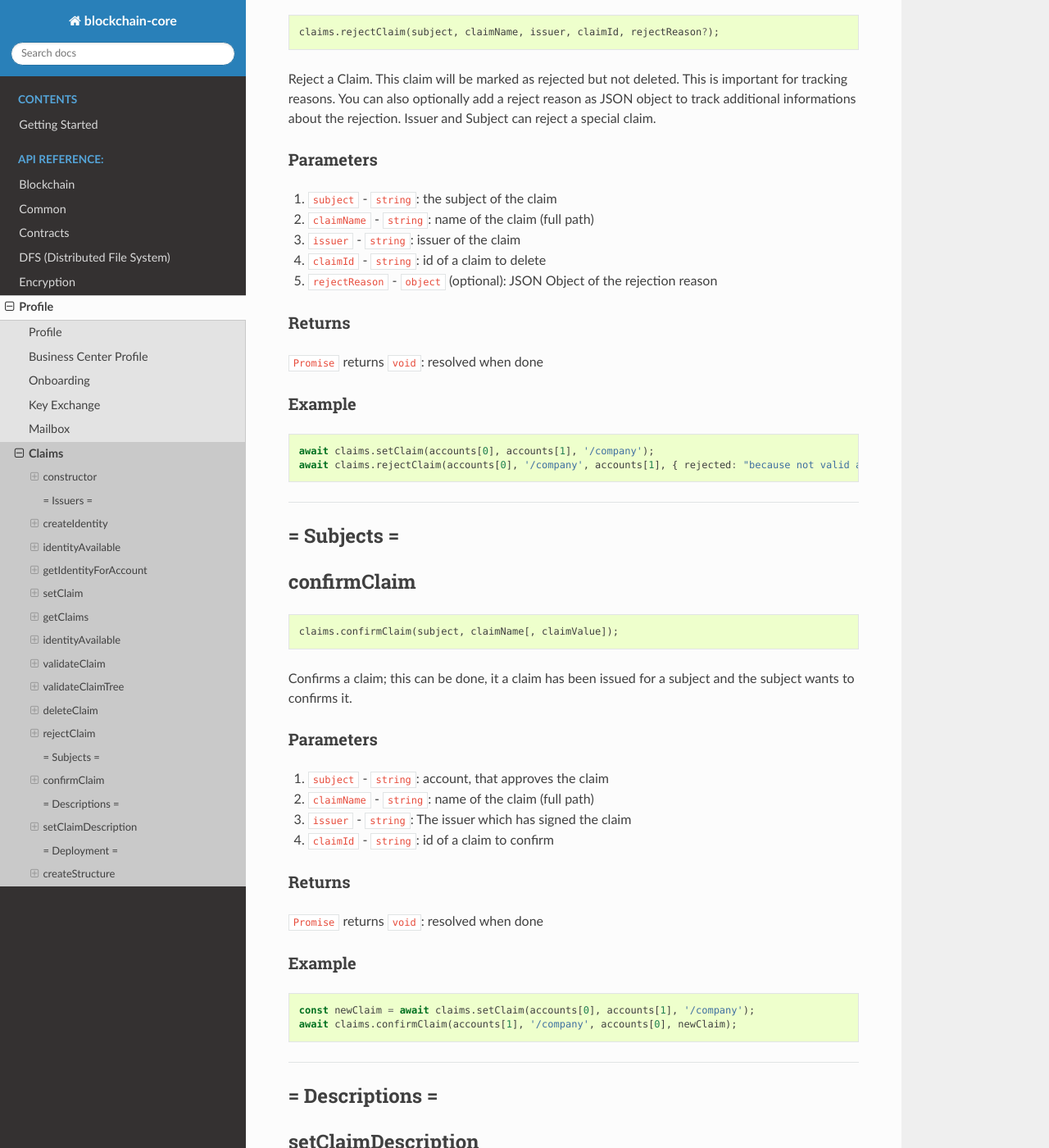
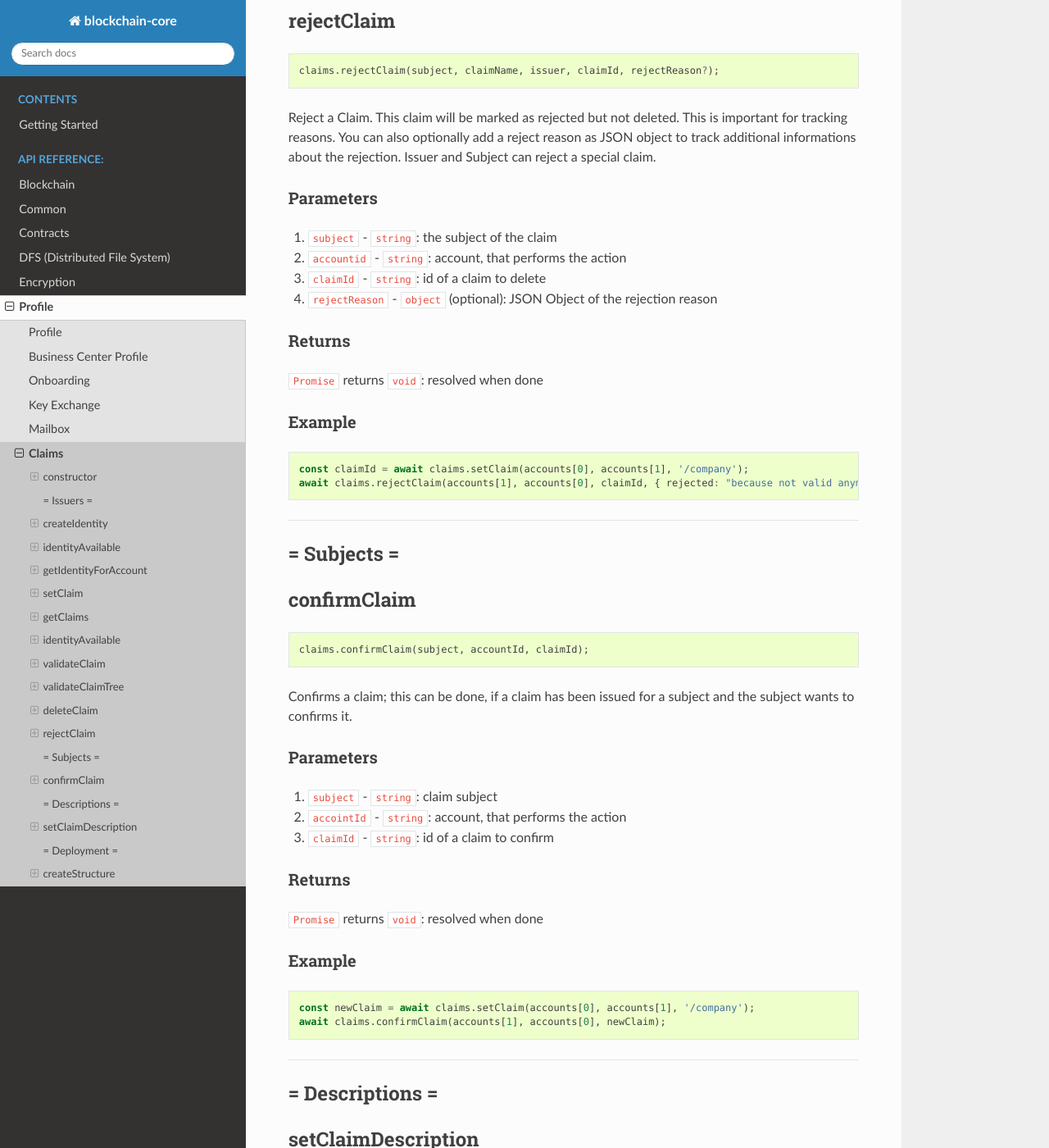
Before and after one commit to evannetwork/api-blockchain-core, a Sphinx documentation site: the page built from docs/profile/claims.rst, in a window 1280 px wide and 1400 px high, scrolled down 8587 px. Shown: the whole window at 82% size. Built offline with Sphinx 7.4.7 and the Read the Docs theme 2.0.0, drawn with Linux system fonts in a browser that asks for light colours; pages that are not in the unit, such as notebooks, are missing from menus; some of the changed text lies outside the part shown.

Commit message:
update docu for claims

```diff
--- a/docs/profile/claims.rst
+++ b/docs/profile/claims.rst
@@ -129,9 +129,9 @@
 
 .. code-block:: typescript
 
-  claims.createIdentity(accountId);
+  claims.createIdentity(accountId[, contractId]);
 
-Creates a new identity for Account and registers them on the storage
+Creates a new identity for account or contract and registers them on the storage. Returned identity is either a 40B contract address (for account identities) or a 32B idenity hash contract identities.
 
 ----------
 Parameters
@@ -151,7 +151,7 @@
 
 .. code-block:: typescript
 
-  await claims.createIdentity(accounts[0]);
+  const identity = await claims.createIdentity(accounts[0]);
 
 
 
@@ -243,8 +243,7 @@
 
   claims.setClaim(issuer, subject, claimName[, expirationDate, claimValue, descriptionDomain]);
 
-Sets or creates a claim; this requires the issuer to have permissions for the parent claim (if claim
-name seen as a path, the parent 'folder').
+Sets or creates a claim; this requires the issuer to have permissions for the parent claim (if claim name seen as a path, the parent 'folder').
 
 ----------
 Parameters
@@ -287,9 +286,9 @@
 
 .. code-block:: typescript
 
-  claims.getClaims(claimName, subject, isIdentity);
+  claims.getClaims(claimName, subject[, isIdentity]);
 
-gets claim informations for a claim name from a given account
+Gets claim information for a claim name from a given account; results has the following properties: creationBlock, creationDate, data, description, expirationDate, id, issuer, name, signature, status, subject, topic, uri, valid.
 
 ----------
 Parameters
@@ -487,17 +486,16 @@
 
 .. code-block:: typescript
 
-  claims.deleteClaim(subject, claimName, issuer);
+  claims.deleteClaim(subject, accountId, claimId);
 
-Delete a claim. This requires the **issuer** to have permissions for the parent claim (if claim name seen as a path, the parent 'folder'). Subjects of a claim may only delete it, if they are the issuer as well. If not, they can only react to it by confirming or rejecting the claim.
+Delete a claim. This requires the **accountId** to have permissions for the parent claim (if claim name seen as a path, the parent 'folder'). Subjects of a claim may only delete it, if they are the issuer as well. If not, they can only react to it by confirming or rejecting the claim.
 
 ----------
 Parameters
 ----------
 
 #. ``subject`` - ``string``: the subject of the claim
-#. ``claimName`` - ``string``: name of the claim (full path)
-#. ``issuer`` - ``string``: issuer of the claim
+#. ``accountid`` - ``string``: account, that performs the action
 #. ``claimId`` - ``string``: id of a claim to delete
 
 -------
@@ -512,8 +510,8 @@
 
 .. code-block:: typescript
 
-  await claims.setClaim(accounts[0], accounts[1], '/company');
-  await claims.deleteClaim(accounts[0], '/company', accounts[1]);
+  const claimId = await claims.setClaim(accounts[0], accounts[1], '/company');
+  await claims.deleteClaim(accounts[1], accounts[0], claimId);
 
 
 
@@ -535,8 +533,7 @@
 ----------
 
 #. ``subject`` - ``string``: the subject of the claim
-#. ``claimName`` - ``string``: name of the claim (full path)
-#. ``issuer`` - ``string``: issuer of the claim
+#. ``accountid`` - ``string``: account, that performs the action
 #. ``claimId`` - ``string``: id of a claim to delete
 #. ``rejectReason`` - ``object`` (optional): JSON Object of the rejection reason
 
@@ -552,8 +549,8 @@
 
 .. code-block:: typescript
 
-  await claims.setClaim(accounts[0], accounts[1], '/company');
-  await claims.rejectClaim(accounts[0], '/company', accounts[1], { rejected: "because not valid anymore"});
+  const claimId = await claims.setClaim(accounts[0], accounts[1], '/company');
+  await claims.rejectClaim(accounts[1], accounts[0], claimId, { rejected: "because not valid anymore"});
 
 
 
@@ -572,17 +569,16 @@
 
 .. code-block:: typescript
 
-  claims.confirmClaim(subject, claimName[, claimValue]);
+  claims.confirmClaim(subject, accountId, claimId);
 
-Confirms a claim; this can be done, it a claim has been issued for a subject and the subject wants to confirms it.
+Confirms a claim; this can be done, if a claim has been issued for a subject and the subject wants to confirms it.
 
 ----------
 Parameters
 ----------
 
-#. ``subject`` - ``string``: account, that approves the claim
-#. ``claimName`` - ``string``: name of the claim (full path)
-#. ``issuer`` - ``string``: The issuer which has signed the claim
+#. ``subject`` - ``string``: claim subject
+#. ``accointId`` - ``string``: account, that performs the action
 #. ``claimId`` - ``string``: id of a claim to confirm
 
 -------
@@ -598,7 +594,7 @@
 .. code-block:: typescript
 
   const newClaim = await claims.setClaim(accounts[0], accounts[1], '/company');
-  await claims.confirmClaim(accounts[1], '/company', accounts[0], newClaim);
+  await claims.confirmClaim(accounts[1], accounts[0], newClaim);
 
 
 
```
Also changed, not shown: other parts of docs/profile/claims.rst (+4 -4 lines), 1 other file.
